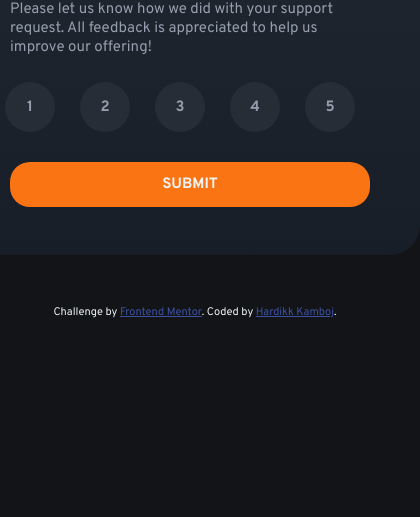
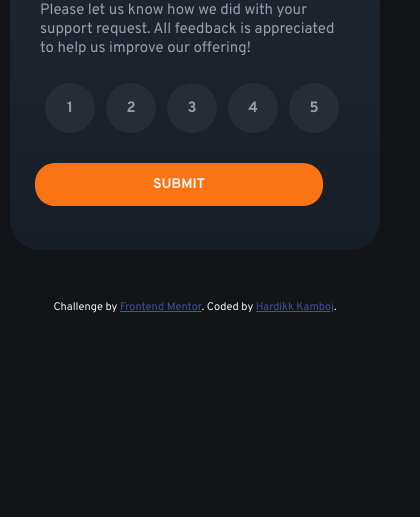
Before and after one commit to khardikk/interactive-rating-component-main, a plain HTML site: page index.html in a window 390 px wide. Shown: the part 343-860 px from the top of the page, 420 px wide, since content can reach past the window. Drawn offline with Linux system fonts and the light colour scheme.

Commit message:
made design responsive

```diff
--- a/style.css
+++ b/style.css
@@ -115,3 +115,36 @@ button:active{
     cursor: pointer;
     color: #eef3f5; /* Change background color when clicked */
   }
+
+  /* Media query for mobile devices */
+@media (max-width: 768px) {
+    body {
+      font-size: 14px; /* Reduce the font size for better mobile readability */
+    }
+
+    .circular-div{
+        width: 50px;
+        height: 50px;
+        margin-right: 11px;
+
+    }
+
+    p{
+        margin-left:5px;
+        max-width: 300px;
+    }
+    .card{
+        width: 350px;
+        height: 370px;
+    }
+    button {
+      font-size: 14px; /* Example font size for buttons on mobile */
+      margin-left: 0; /* Remove left margin on mobile */
+    }
+  }
+  @media (max-width: 768px) {
+    .card{
+        width: 320px;
+        height: 340px;
+    }
+  }
```
